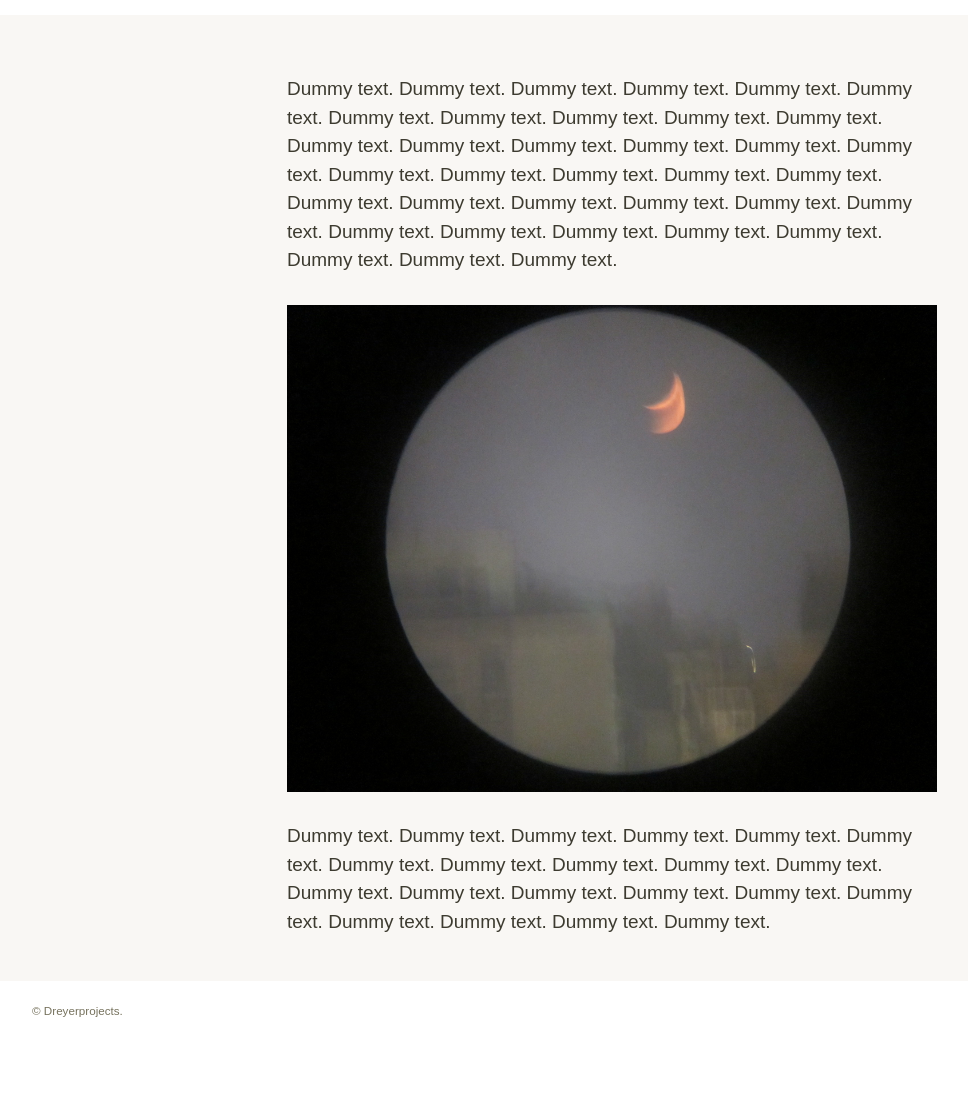
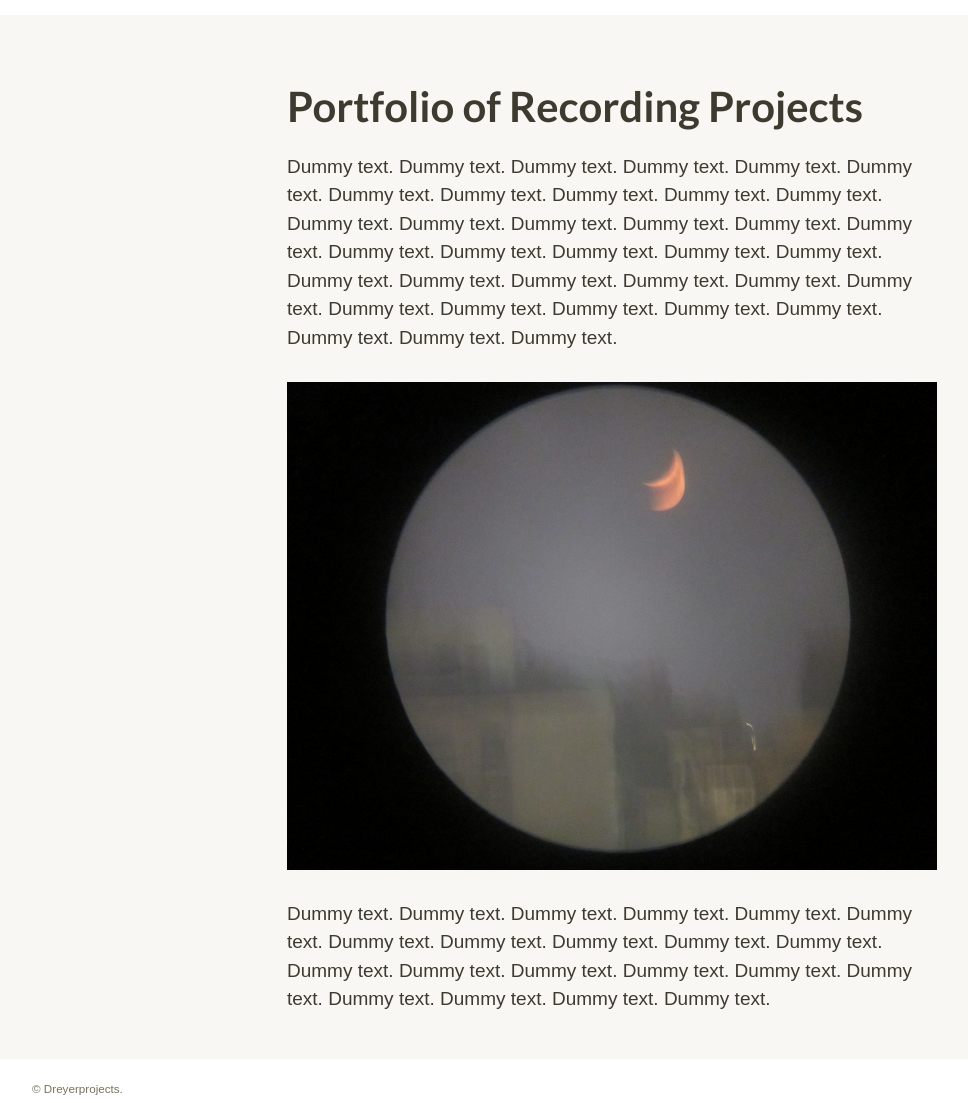
Before and after one commit to dreyerprojects/dreyerprojects.github.io, a Jekyll site: the page built from max.md, in a window 1280 px wide. Shown: the whole page, without its empty margins (28-996 px from the left). Built offline with Jekyll 4.4.1, drawn with Linux system fonts in a browser that asks for light colours; some web fonts are replaced; before the commit the page ends 1025 px from its top, so only the background shows below that.

Commit message:
Updated max.md

```diff
--- a/max.md
+++ b/max.md
@@ -6,6 +6,8 @@ published: true
 description: "portfolio of Max Dreyer, music producer and recording artist based in New York."
 ---
 
+#Portfolio of Recording Projects
+
 Dummy text. Dummy text. Dummy text. Dummy text. Dummy text. Dummy text. Dummy text. Dummy text. Dummy text. Dummy text. Dummy text. Dummy text. Dummy text. Dummy text. Dummy text. Dummy text. Dummy text. Dummy text. Dummy text. Dummy text. Dummy text. Dummy text. Dummy text. Dummy text. Dummy text. Dummy text. Dummy text. Dummy text. Dummy text. Dummy text. Dummy text. Dummy text. Dummy text. Dummy text. Dummy text. Dummy text.
 
 ![dummy picture]({{site.baseurl}}/images/00moonn.JPG)
```
